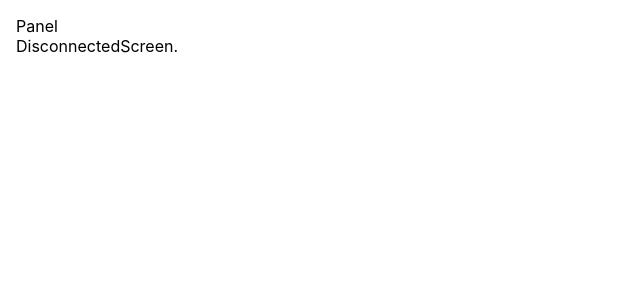
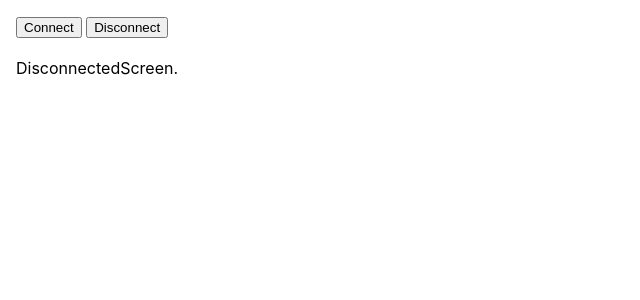
Before and after one commit to toxa16/harvey-control-frontend, a React (Create React App) app: page / in a window 1280 px wide. Shown: the top 300 px of the page, without its empty margins (0-640 px from the left). Built offline with nearby package versions, Linux system fonts and the light colour scheme.

Commit message:
update panel

```diff
--- a/src/App.js
+++ b/src/App.js
@@ -8,6 +8,7 @@ function App() {
   return (
     <div className="App">
       <Panel />
+      <br />
       <MainScreen status={0} />
     </div>
   );
--- a/src/Panel.js
+++ b/src/Panel.js
@@ -1,7 +1,19 @@
 import React from 'react';
 
-export default function Panel() {
+export default function Panel({ onConnect, onDisconnect }) {
+  function handleConnectClick() {
+    onConnect && onConnect();
+  }
+
+  function handleDisconnectClick() {
+    onDisconnect && onDisconnect();
+  }
+
   return (
-    <div>Panel</div>
+    <div>
+      <button onClick={handleConnectClick}>Connect</button>
+      {' '}
+      <button onClick={handleDisconnectClick}>Disconnect</button>
+    </div>
   );
 }
```
